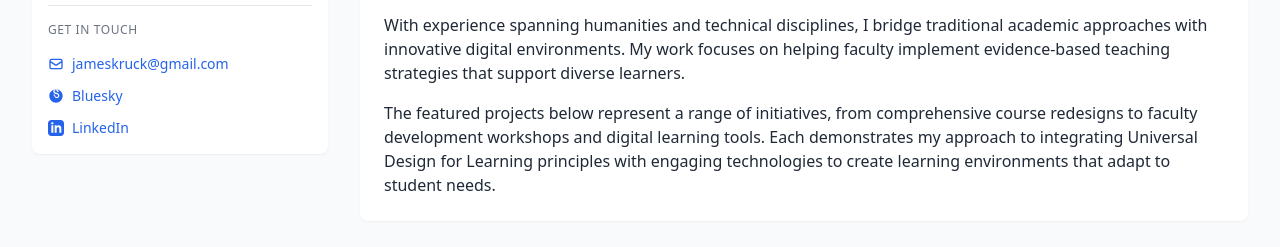
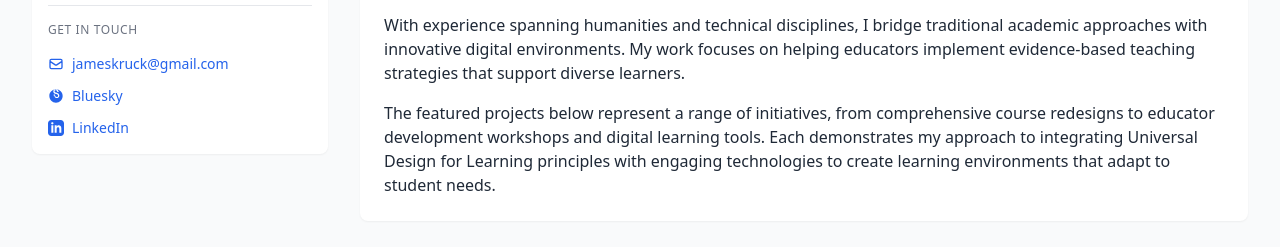
Before and after one commit to jameskruck/projects, a plain HTML site: page index.html in a window 1280 px wide. Shown: the part 513-760 px from the top of the page. Drawn offline with nearby package versions, Linux system fonts and the light colour scheme.

Commit message:
Update index.html

```diff
--- a/index.html
+++ b/index.html
@@ -157,11 +157,11 @@
                         </p>
 
                         <p class="text-gray-800 mb-4">
-                            With experience spanning humanities and technical disciplines, I bridge traditional academic approaches with innovative digital environments. My work focuses on helping faculty implement evidence-based teaching strategies that support diverse learners.
+                            With experience spanning humanities and technical disciplines, I bridge traditional academic approaches with innovative digital environments. My work focuses on helping educators implement evidence-based teaching strategies that support diverse learners.
                         </p>
 
                         <p class="text-gray-800">
-                            The featured projects below represent a range of initiatives, from comprehensive course redesigns to faculty development workshops and digital learning tools. Each demonstrates my approach to integrating Universal Design for Learning principles with engaging technologies to create learning environments that adapt to student needs.
+                            The featured projects below represent a range of initiatives, from comprehensive course redesigns to educator development workshops and digital learning tools. Each demonstrates my approach to integrating Universal Design for Learning principles with engaging technologies to create learning environments that adapt to student needs.
                         </p>
                     </section>
 
```
